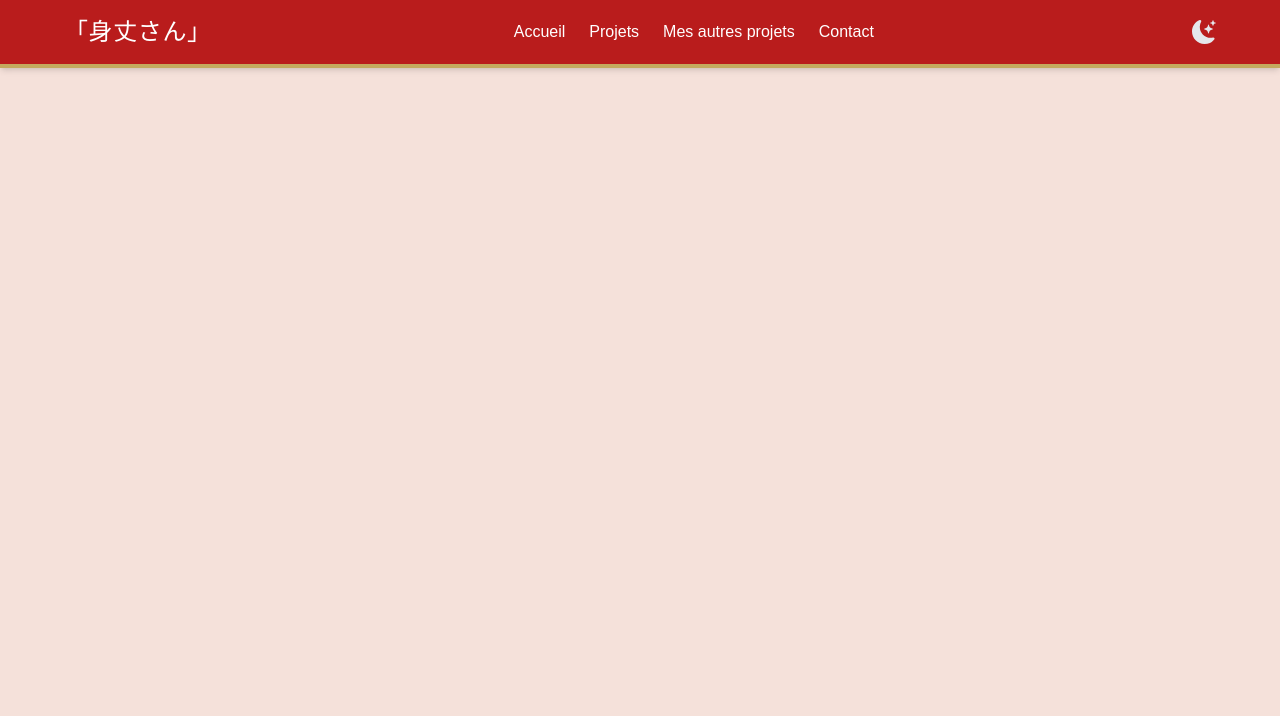
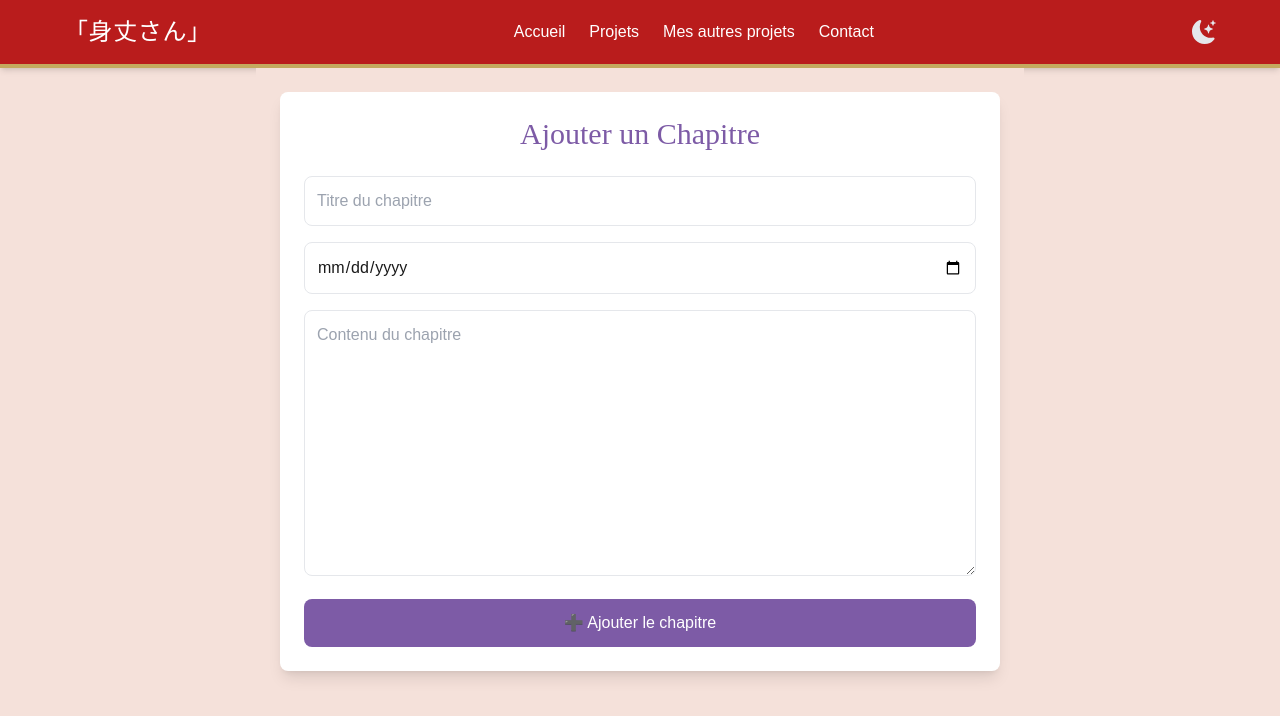
Before and after one commit to Mitake-ktm/Portfolio, a React (Create React App) app: page /admin/add-chapter in a window 1280 px wide. Shown: the top 716 px of the page. Built offline with nearby package versions, Linux system fonts and the light colour scheme.

Commit message:
Add page admin for WN

```diff
--- a/src/App.tsx
+++ b/src/App.tsx
@@ -7,6 +7,7 @@ import ProjectDetail from './pages/ProjectDetail';
 import OtherProjectDetail from './pages/OtherProjectDetail';
 import WebNovel from "./pages/WebNovel";
 import WebNovelChapter from "./pages/WebNovelChapter";
+import AdminAddChapter from "./pages/AdminAddChapter";
 import Contact from './pages/Contact';
 
 
@@ -23,6 +24,7 @@ function App() {
         <Route path='/other-projects/:id' element={<OtherProjectDetail />} />
         <Route path="/web-novel" element={<WebNovel />} />
         <Route path="/web-novel/:id" element={<WebNovelChapter />} />
+        <Route path="/admin/add-chapter" element={<AdminAddChapter />} />
         <Route path="/contact" element={<Contact />} />
       </Routes>
     </Router>
--- /dev/null
+++ b/src/pages/AdminAddChapter.tsx
@@ -0,0 +1,68 @@
+import { useState } from "react";
+import chapters from "../data/chapters.json";
+
+const AdminAddChapter = () => {
+    const [title, setTitle] = useState("");
+    const [content, setContent] = useState("");
+    const [date, setDate] = useState("");
+
+    const handleSubmit = (e: React.FormEvent) => {
+        e.preventDefault();
+
+        const newChapter = {
+            id: chapters.length + 1,
+            title,
+            content,
+            date
+        };
+
+        console.log("📚 Nouveau chapitre :", newChapter);
+        alert("Chapitre simulé ! (tu dois gérer l'enregistrement côté backend ou fichier)");
+
+        setTitle("");
+        setContent("");
+        setDate("");
+    };
+
+    return (
+        <div className="max-w-3xl mx-auto p-6 bg-[var(--bg-primary)] min-h-screen">
+            <div className="bg-white rounded-lg shadow-lg p-6">
+                <h1 className="text-3xl font-mincho text-[var(--accent)] mb-6 text-center">Ajouter un Chapitre</h1>
+
+                <form onSubmit={handleSubmit} className="space-y-4">
+                    <input
+                        type="text"
+                        placeholder="Titre du chapitre"
+                        value={title}
+                        onChange={(e) => setTitle(e.target.value)}
+                        required
+                        className="w-full p-3 border rounded-lg"
+                    />
+                    <input
+                        type="date"
+                        value={date}
+                        onChange={(e) => setDate(e.target.value)}
+                        required
+                        className="w-full p-3 border rounded-lg"
+                    />
+                    <textarea
+                        placeholder="Contenu du chapitre"
+                        value={content}
+                        onChange={(e) => setContent(e.target.value)}
+                        required
+                        rows={10}
+                        className="w-full p-3 border rounded-lg"
+                    ></textarea>
+                    <button
+                        type="submit"
+                        className="w-full bg-[var(--accent)] text-white py-3 rounded-lg hover:bg-[var(--hover)] transition"
+                    >
+                        ➕ Ajouter le chapitre
+                    </button>
+                </form>
+            </div>
+        </div>
+    );
+};
+
+export default AdminAddChapter;
```
